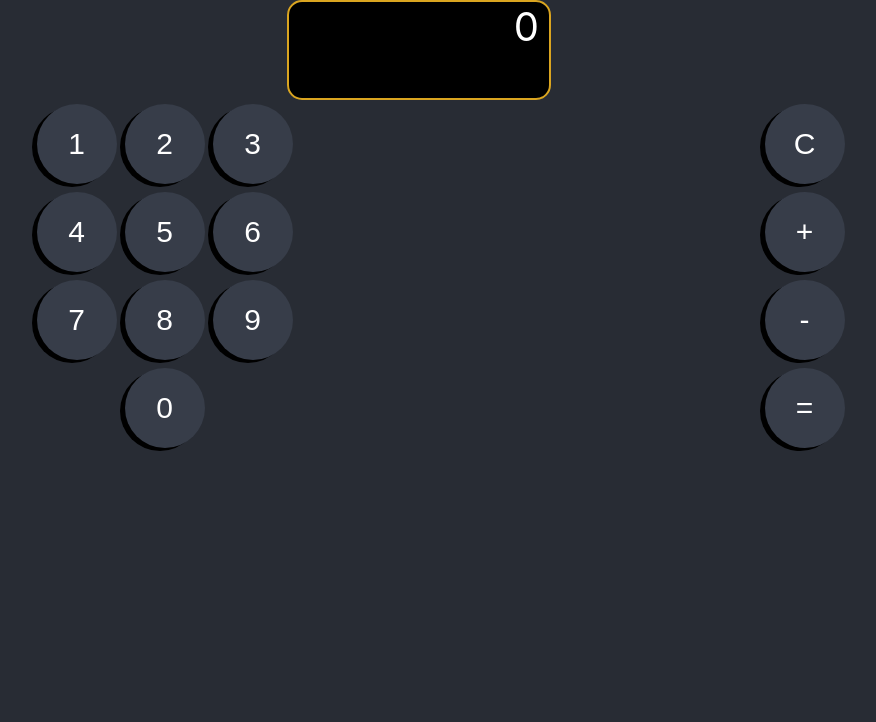
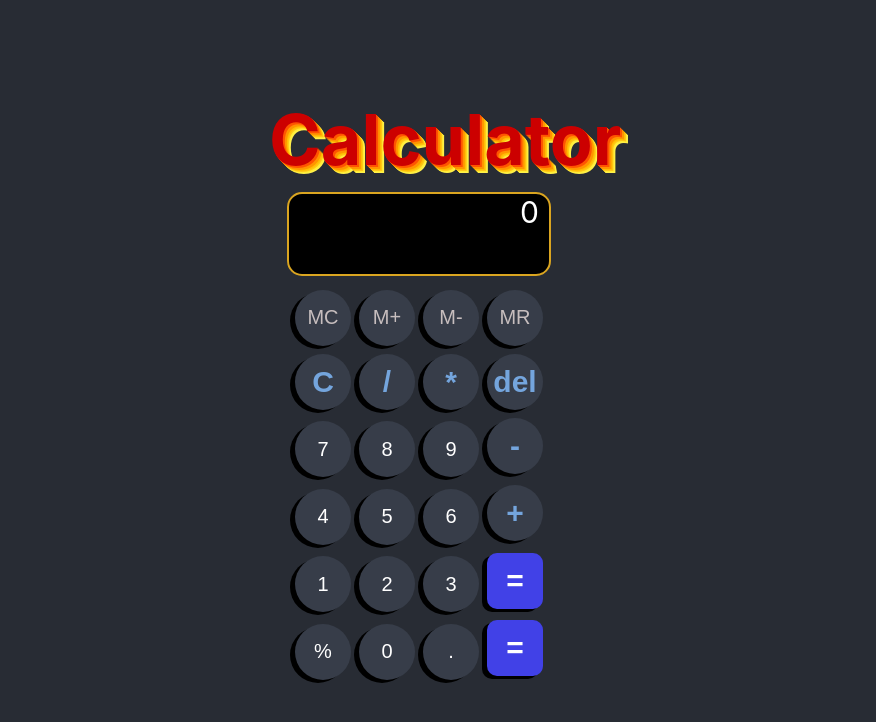
Before and after one commit to vitalyvitmens/calculator, a React (Create React App) app in the folder my-app/: page / in a window 1280 px wide. Shown: the top 722 px of the page, without its empty margins (221-1097 px from the left). Built offline with nearby package versions, Linux system fonts and the light colour scheme.

Commit message:
add data in project

```diff
--- a/my-app/src/App.js
+++ b/my-app/src/App.js
@@ -1,17 +1,6 @@
 import { useState } from 'react'
-import styles from './App.module.css'
-
-const handleReset = ({
-	setOperand1,
-	setOperator,
-	setOperand2,
-	setIsResult,
-}) => {
-	setOperand1('0')
-	setOperator('')
-	setOperand2('')
-	setIsResult(false)
-}
+import { getButtons } from './get-buttons'
+import styles from './app.module.css'
 
 export const App = () => {
 	const [operand1, setOperand1] = useState('0')
@@ -30,153 +19,120 @@ export const App = () => {
 		setIsResult,
 	}
 
-	const handleNum = (state, label) => {
-		if (operator === '') {
-			if (operand1 === '0') {
-				setOperand1(label)
-			} else {
-				setOperand1(operand1 + label)
-			}
-		} else {
-			if (operand2 === '0') {
-				setOperand2(label)
-			} else {
-				setOperand2(operand2 + label)
-			}
-		}
-		setIsResult(false)
-	}
-
-	const handlePlus = () => {
-		setOperator('+')
-		setIsResult(false)
-	}
-
-	const handleMinus = () => {
-		setOperator('-')
-		setIsResult(false)
-	}
-
-	const handleResult = () => {
-		if (operand2) {
-			switch (operator) {
-				case '+': {
-					setOperand1(Number(operand1) + Number(operand2))
-					break
-				}
-				case '-': {
-					setOperand1(Number(operand1) - Number(operand2))
-					break
-				}
-				default:
-				// ничего не делаем
-			}
-			setOperand2('')
-		}
-		setOperator('')
-		setIsResult(true)
-	}
-
-	const buttons = [
-		{
-			id: '1',
-			label: '1',
-			group: 'left',
-			handler: (label) => handleNum(state, label),
-		},
-		{
-			id: '2',
-			label: '2',
-			group: 'left',
-			handler: (label) => handleNum(state, label),
-		},
-		{
-			id: '3',
-			label: '3',
-			group: 'left',
-			handler: (label) => handleNum(state, label),
-		},
-		{
-			id: '4',
-			label: '4',
-			group: 'left',
-			handler: (label) => handleNum(state, label),
-		},
-		{
-			id: '5',
-			label: '5',
-			group: 'left',
-			handler: (label) => handleNum(state, label),
-		},
-		{
-			id: '6',
-			label: '6',
-			group: 'left',
-			handler: (label) => handleNum(state, label),
-		},
-		{
-			id: '7',
-			label: '7',
-			group: 'left',
-			handler: (label) => handleNum(state, label),
-		},
-		{
-			id: '8',
-			label: '8',
-			group: 'left',
-			handler: (label) => handleNum(state, label),
-		},
-		{
-			id: '9',
-			label: '9',
-			group: 'left',
-			handler: (label) => handleNum(state, label),
-		},
-		{
-			id: '0',
-			label: '0',
-			group: 'left',
-			handler: (label) => handleNum(state, label),
-		},
-		{ id: 'C', label: 'C', group: 'right', handler: () => handleNum(state) },
-		{ id: '+', label: '+', group: 'right', handler: () => handlePlus(state) },
-		{ id: '-', label: '-', group: 'right', handler: () => handleMinus(state) },
-		{ id: '=', label: '=', group: 'right', handler: () => handleResult(state) },
-	]
+	const buttons = getButtons(state)
 
 	const output = operand1 + operator + operand2
 
 	return (
 		<div className={styles.app}>
+      <h2>Calculator</h2>
 			<div
-				className={`${styles.screen} ${isResult ? styles.resultScreen : ''}`}
+				className={`${styles.display} ${isResult ? styles.displayEqual : ''}`}
 			>
 				{output}
 			</div>
-			<div className={styles.buttons}>
-				<div className={styles.leftGroup}>
+			<div>
 				{buttons.map(({ id, label, group, handler }) =>
-						group === 'left' ? (
+					group === 'initialize' ? (
 						<button
 							key={id}
-								className={styles.button}
+							className={styles.initialize}
+							// onClick={() => handler(label)}
+						>
+							{label}
+						</button>
+					) : null
+				)}
+			</div>
+			<div>
+				{buttons.slice(4, 8).map(({ id, label, group, handler }) =>
+					group === 'operator' ? (
+						<button key={id} className={styles.operator} onClick={handler}>
+							{label}
+						</button>
+					) : null
+				)}
+			</div>
+			<div>
+				{buttons.slice(8, 11).map(({ id, label, group, handler }) =>
+					group === 'number' ? (
+						<button
+							key={id}
+							className={styles.number}
 							onClick={() => handler(label)}
 						>
 							{label}
 						</button>
 					) : null
 				)}
+				{buttons.slice(11, 12).map(({ id, label, group, handler }) =>
+					group === 'operator' ? (
+						<button key={id} className={styles.operator} onClick={handler}>
+							{label}
+						</button>
+					) : null
+				)}
 			</div>
-				<div className={styles.rightGroup}>
+			<div>
+				{buttons.slice(12, 15).map(({ id, label, group, handler }) =>
+					group === 'number' ? (
+						<button
+							key={id}
+							className={styles.number}
+							onClick={() => handler(label)}
+						>
+							{label}
+						</button>
+					) : null
+				)}
+				{buttons.slice(15, 16).map(({ id, label, group, handler }) =>
+					group === 'operator' ? (
+						<button key={id} className={styles.operator} onClick={handler}>
+							{label}
+						</button>
+					) : null
+				)}
+			</div>
+			<div>
+				{buttons.slice(16, 19).map(({ id, label, group, handler }) =>
+					group === 'number' ? (
+						<button
+							key={id}
+							className={styles.number}
+							onClick={() => handler(label)}
+						>
+							{label}
+						</button>
+					) : null
+				)}
 				{buttons.map(({ id, label, group, handler }) =>
-						group === 'right' ? (
-							<button key={id} className={styles.button} onClick={handler}>
+					group === 'equal' ? (
+						<button key={id} className={styles.equal} onClick={handler}>
+							{label}
+						</button>
+					) : null
+				)}
+			</div>
+			<div>
+				{buttons.slice(20, 23).map(({ id, label, group, handler }) =>
+					group === 'number' ? (
+						<button
+							key={id}
+							className={styles.number}
+							onClick={() => handler(label)}
+						>
+							{label}
+						</button>
+					) : null
+				)}
+				{buttons.map(({ id, label, group, handler }) =>
+					group === 'equal' ? (
+						<button key={id} className={styles.equal} onClick={handler}>
 							{label}
 						</button>
 					) : null
 				)}
 			</div>
 		</div>
-		</div>
 	)
 }
--- a/my-app/src/App.module.css
+++ b/my-app/src/App.module.css
@@ -1,77 +1,59 @@
 .app {
 	text-align: center;
+}
+
+body {
+	background-color: #282c34;
+	min-height: 100vh;
+	display: flex;
+	font-size: calc(10px + 2vmin);
+	color: white;
+  margin: auto;
+}
+
+div {
+	width: 300px;
 	margin: auto;
 }
 
-html {
-	background-color: #282c34;
-}
-
-.leftGroup {
-	width: 350px;
-	margin: auto;
-}
-
-.rightGroup {
-	display: flex;
-	flex-direction: column;
-	margin: auto;
-}
-
-/* .header {
-	background-color: #282c34;
-	min-height: 100vh;
-	display: flex;
-	flex-direction: column;
-	align-items: center;
-	justify-content: center;
-	font-size: calc(10px + 2vmin);
-	color: white;
-} */
-
-.screen {
+.display {
 	background-color: black;
 	color: white;
-	font-size: 40px;
+	font-size: 30px;
 	text-align: end;
 	width: 15rem;
-	height: 6rem;
+	height: 5rem;
 	border-radius: 15px;
 	border: 2px solid goldenrod;
 	padding: 0px 10px 0px 10px;
 	margin-bottom: 10px;
-	margin: auto;
 }
 
-.resultScreen {
+.displayEqual {
 	color: green;
 }
 
-.buttons {
-	display: flex;
-}
-
-.button {
+.number {
 	display: inline-block;
 	border-radius: 50%;
 	padding: 0.25rem;
 	margin: 0.25rem;
-	width: 5rem;
-	height: 5rem;
+	width: 3.5rem;
+	height: 3.5rem;
 	background-color: #373d49;
 	color: white;
-	font-size: 30px;
+	font-size: 20px;
 	border: 0;
 	box-shadow: -5px 3px black;
 	cursor: pointer;
 }
 
-.button:hover {
+.number:hover {
 	opacity: 0.8;
 	box-shadow: -5px 3px rgb(20, 20, 20);
 }
 
-.button:active {
+.number:active {
 	opacity: 0.6;
 	box-shadow: -2px 1px rgb(20, 20, 20);
 }
@@ -154,11 +136,6 @@ html {
 	box-shadow: -2px 1px rgb(20, 20, 20);
 }
 
-span {
-	color: rgb(167, 163, 163);
-	font-size: 18px;
-}
-
 h2 {
 	margin-top: -20px;
 	margin-bottom: 10px;
--- /dev/null
+++ b/my-app/src/get-buttons.js
@@ -0,0 +1,142 @@
+import {
+	handleMinus,
+	handleDivision,
+	handleMultiply,
+	handleNum,
+	handlePlus,
+	handleReset,
+	handleResult,
+	handleDelLast,
+} from './handlers'
+
+export const getButtons = (state) => [
+	{
+		id: 'MC',
+		label: 'MC',
+		group: 'initialize',
+		handler: (label) => handleNum(state, label),
+	},
+	{
+		id: 'M+',
+		label: 'M+',
+		group: 'initialize',
+		handler: (label) => handleNum(state, label),
+	},
+	{
+		id: 'M-',
+		label: 'M-',
+		group: 'initialize',
+		handler: (label) => handleNum(state, label),
+	},
+	{
+		id: 'MR',
+		label: 'MR',
+		group: 'initialize',
+		handler: (label) => handleNum(state, label),
+	},
+
+	{ id: 'C', label: 'C', group: 'operator', handler: () => handleReset(state) },
+	{
+		id: '/',
+		label: '/',
+		group: 'operator',
+		handler: () => handleDivision(state),
+	},
+	{
+		id: '*',
+		label: '*',
+		group: 'operator',
+		handler: () => handleMultiply(state),
+	},
+
+	{
+		id: 'del',
+		label: 'del',
+		group: 'operator',
+		handler: () => handleDelLast(state),
+	},
+
+	{
+		id: '7',
+		label: '7',
+		group: 'number',
+		handler: (label) => handleNum(state, label),
+	},
+	{
+		id: '8',
+		label: '8',
+		group: 'number',
+		handler: (label) => handleNum(state, label),
+	},
+	{
+		id: '9',
+		label: '9',
+		group: 'number',
+		handler: (label) => handleNum(state, label),
+	},
+
+	{ id: '-', label: '-', group: 'operator', handler: () => handleMinus(state) },
+
+	{
+		id: '4',
+		label: '4',
+		group: 'number',
+		handler: (label) => handleNum(state, label),
+	},
+	{
+		id: '5',
+		label: '5',
+		group: 'number',
+		handler: (label) => handleNum(state, label),
+	},
+	{
+		id: '6',
+		label: '6',
+		group: 'number',
+		handler: (label) => handleNum(state, label),
+	},
+
+	{ id: '+', label: '+', group: 'operator', handler: () => handlePlus(state) },
+
+	{
+		id: '1',
+		label: '1',
+		group: 'number',
+		handler: (label) => handleNum(state, label),
+	},
+	{
+		id: '2',
+		label: '2',
+		group: 'number',
+		handler: (label) => handleNum(state, label),
+	},
+	{
+		id: '3',
+		label: '3',
+		group: 'number',
+		handler: (label) => handleNum(state, label),
+	},
+
+	{ id: '=', label: '=', group: 'equal', handler: () => handleResult(state) },
+
+	{
+		id: '%',
+		label: '%',
+		group: 'number',
+		handler: (label) => handleNum(state, label),
+	},
+
+	{
+		id: '0',
+		label: '0',
+		group: 'number',
+		handler: (label) => handleNum(state, label),
+	},
+
+	{
+		id: '.',
+		label: '.',
+		group: 'number',
+		handler: (label) => handleNum(state, label),
+	},
+]
--- /dev/null
+++ b/my-app/src/handlers/handle-del-last.js
@@ -0,0 +1,11 @@
+export const handleDelLast = ({
+	setOperand1,
+	setOperator,
+	setOperand2,
+	setIsResult,
+}) => {
+	setOperand1('0')
+	setOperator('')
+	setOperand2('')
+	setIsResult(false)
+}
--- /dev/null
+++ b/my-app/src/handlers/handle-division.js
@@ -0,0 +1,4 @@
+export const handleDivision = ({ setOperator, setIsResult }) => {
+	setOperator('/')
+	setIsResult(false)
+}
--- /dev/null
+++ b/my-app/src/handlers/handle-minus.js
@@ -0,0 +1,4 @@
+export const handleMinus = ({ setOperator, setIsResult }) => {
+	setOperator('-')
+	setIsResult(false)
+}
--- /dev/null
+++ b/my-app/src/handlers/handle-multiply.js
@@ -0,0 +1,4 @@
+export const handleMultiply = ({ setOperator, setIsResult }) => {
+	setOperator('*')
+	setIsResult(false)
+}
--- /dev/null
+++ b/my-app/src/handlers/handle-plus.js
@@ -0,0 +1,4 @@
+export const handlePlus = ({ setOperator, setIsResult }) => {
+	setOperator('+')
+	setIsResult(false)
+}
--- /dev/null
+++ b/my-app/src/handlers/handle-reset.js
@@ -0,0 +1,11 @@
+export const handleReset = ({
+	setOperand1,
+	setOperator,
+	setOperand2,
+	setIsResult,
+}) => {
+	setOperand1('0')
+	setOperator('')
+	setOperand2('')
+	setIsResult(false)
+}
--- /dev/null
+++ b/my-app/src/handlers/index.js
@@ -0,0 +1,8 @@
+export * from './handle-minus'
+export * from './handle-num'
+export * from './handle-plus'
+export * from './handle-reset'
+export * from './handle-result'
+export * from './handle-division'
+export * from './handle-multiply'
+export * from './handle-del-last'
```
Also changed, not shown: my-app/src/handlers/handle-num.js (added, +19 -0 lines), my-app/src/handlers/handle-result.js (added, +35 -0 lines). Lines whose indentation alone changed are shown as unchanged.
